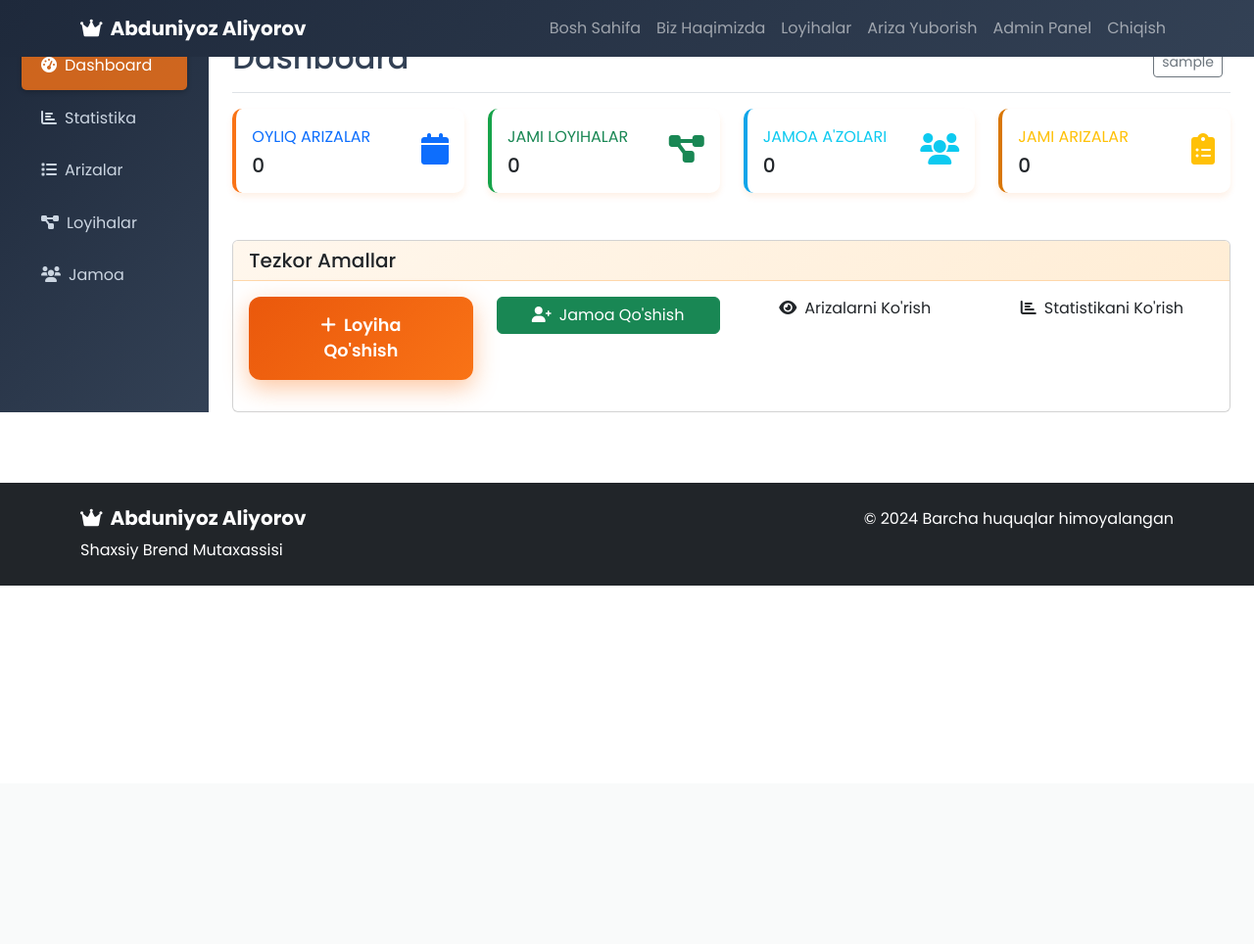
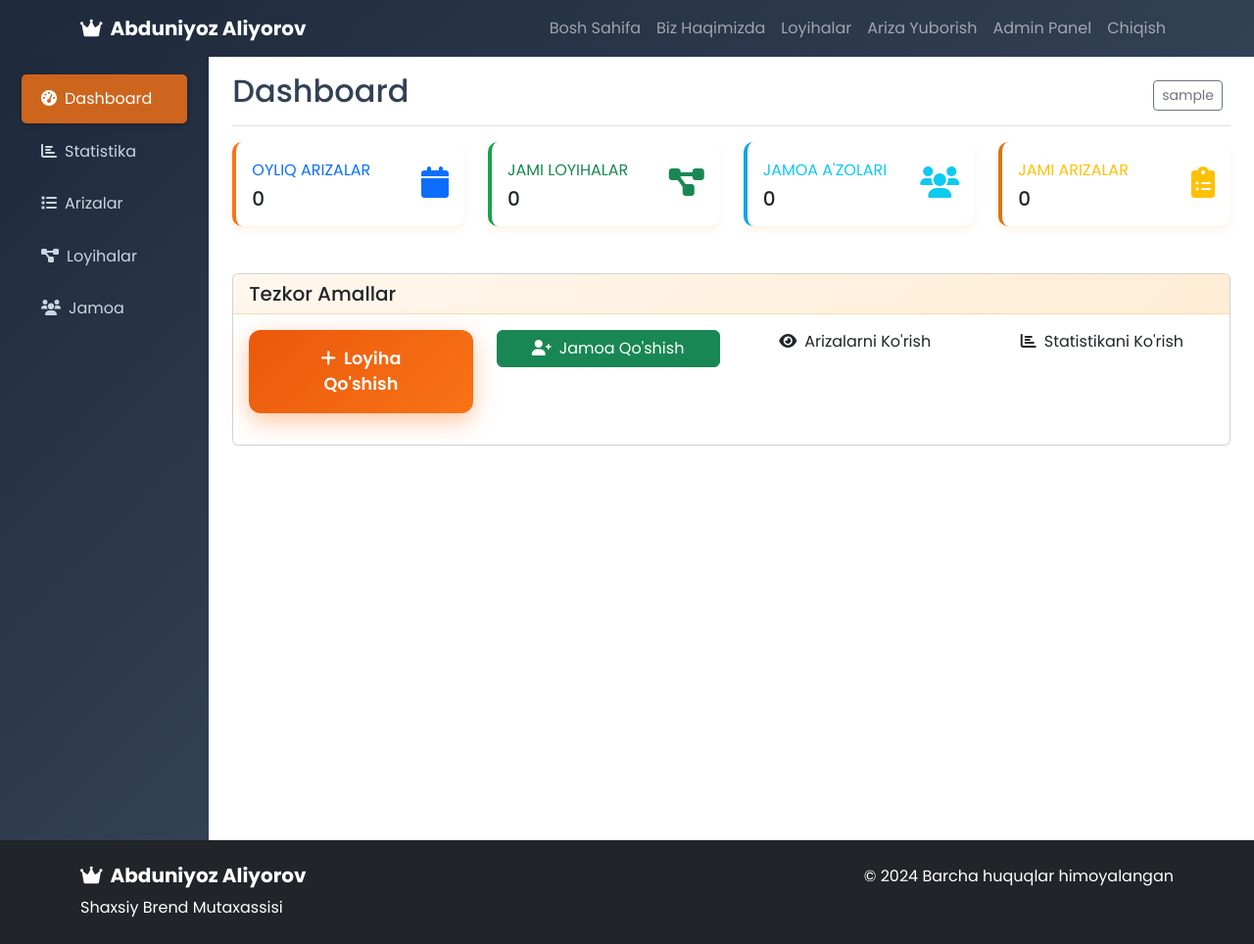
Before and after one commit to Humoyun-py/target-web, a Flask app: page /admin in a window 1280 px wide. Shown: the whole page at 98% size. Before the commit the page ends 598 px from the top, so only its background shows below. Run offline with Flask 3, Linux system fonts and the light colour scheme; the visitor is signed in with stand-in values (Sample User, id 1); data that the repository does not hold is empty.

Commit message:
navbera yangi

```diff
--- a/app.py
+++ b/app.py
@@ -368,4 +368,4 @@ def logout():
     return redirect(url_for('login'))
 
 if __name__ == '__main__':
-    app.run(host="0.0.0.0", port=5000, debug=False)
+    app.run(host="0.0.0.0", port=5000, debug=True)
--- a/templates/admin.html
+++ b/templates/admin.html
@@ -3,10 +3,10 @@
 {% block title %}Admin Panel - Abduniyoz Aliyorov{% endblock %}
 
 {% block content %}
-<div class="container-fluid py-4">
-    <div class="row">
+<div class="container-fluid vh-100">
+    <div class="row h-100">
         <!-- Sidebar -->
-        <div class="col-md-3 col-lg-2 d-md-block bg-light sidebar">
+        <div class="col-md-3 col-lg-2 d-md-block bg-light sidebar ">
             <div class="position-sticky pt-3">
                 <ul class="nav flex-column">
                     <li class="nav-item">
--- a/templates/base.html
+++ b/templates/base.html
@@ -11,7 +11,7 @@
 </head>
 <body>
     <!-- Navigation -->
-    <nav class="navbar navbar-expand-lg navbar-dark fixed-top">
+    <nav class="navbar navbar-expand-lg navbar-dark sticky-top">
         <div class="container">
             <a class="navbar-brand fw-bold" href="{{ url_for('home') }}">
                 <i class="fas fa-crown me-2"></i>Abduniyoz Aliyorov
@@ -70,7 +70,7 @@
     </main>
 
     <!-- Footer -->
-    <footer class="bg-dark text-white py-4 mt-5">
+    <footer class="bg-dark text-white py-4">
         <div class="container">
             <div class="row">
                 <div class="col-md-6">
--- a/templates/login.html
+++ b/templates/login.html
@@ -3,8 +3,8 @@
 {% block title %}Kirish - Abduniyoz Aliyorov{% endblock %}
 
 {% block content %}
-<div class="container py-5">
-    <div class="row justify-content-center">
+<div class="container">
+    <div class="row justify-content-center align-items-center" style="min-height: 80vh;">
         <div class="col-md-6 col-lg-4">
             <div class="card shadow">
                 <div class="card-body p-4">
```
